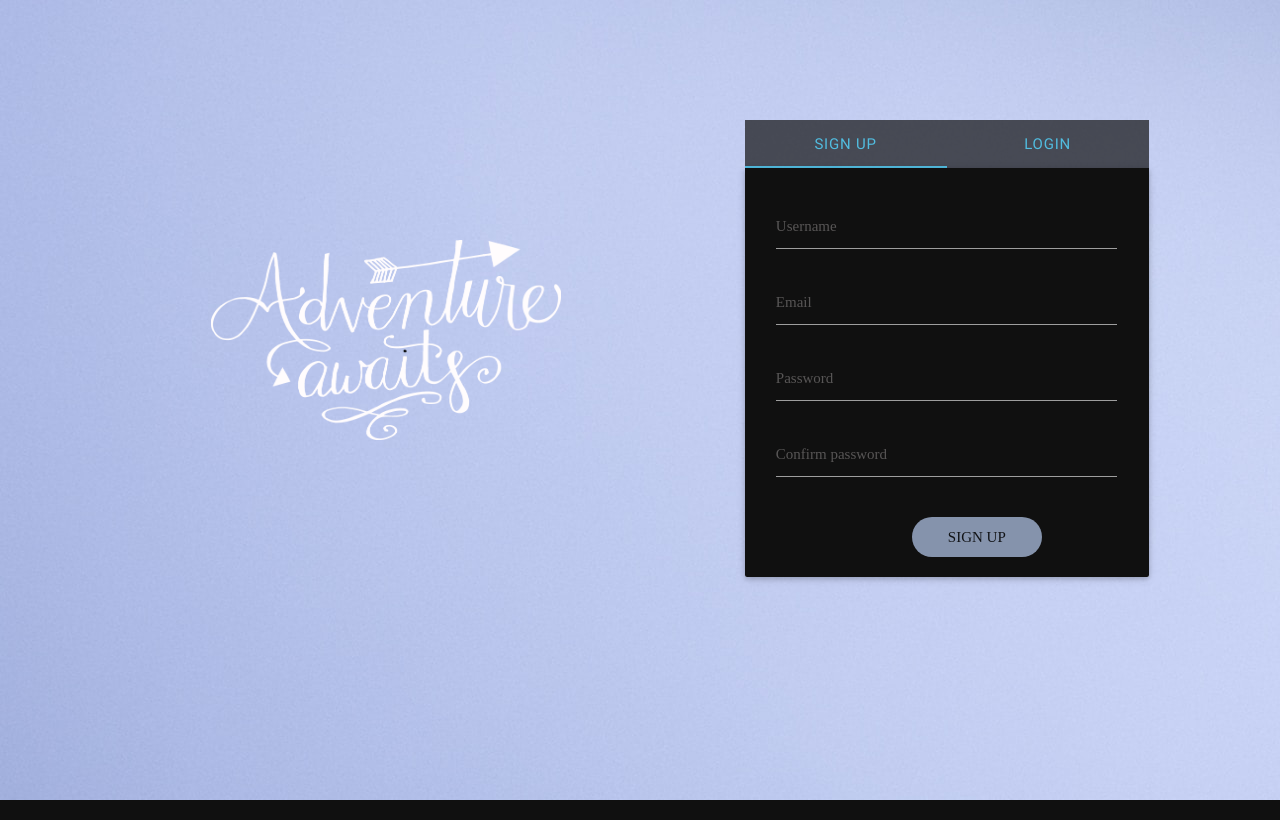
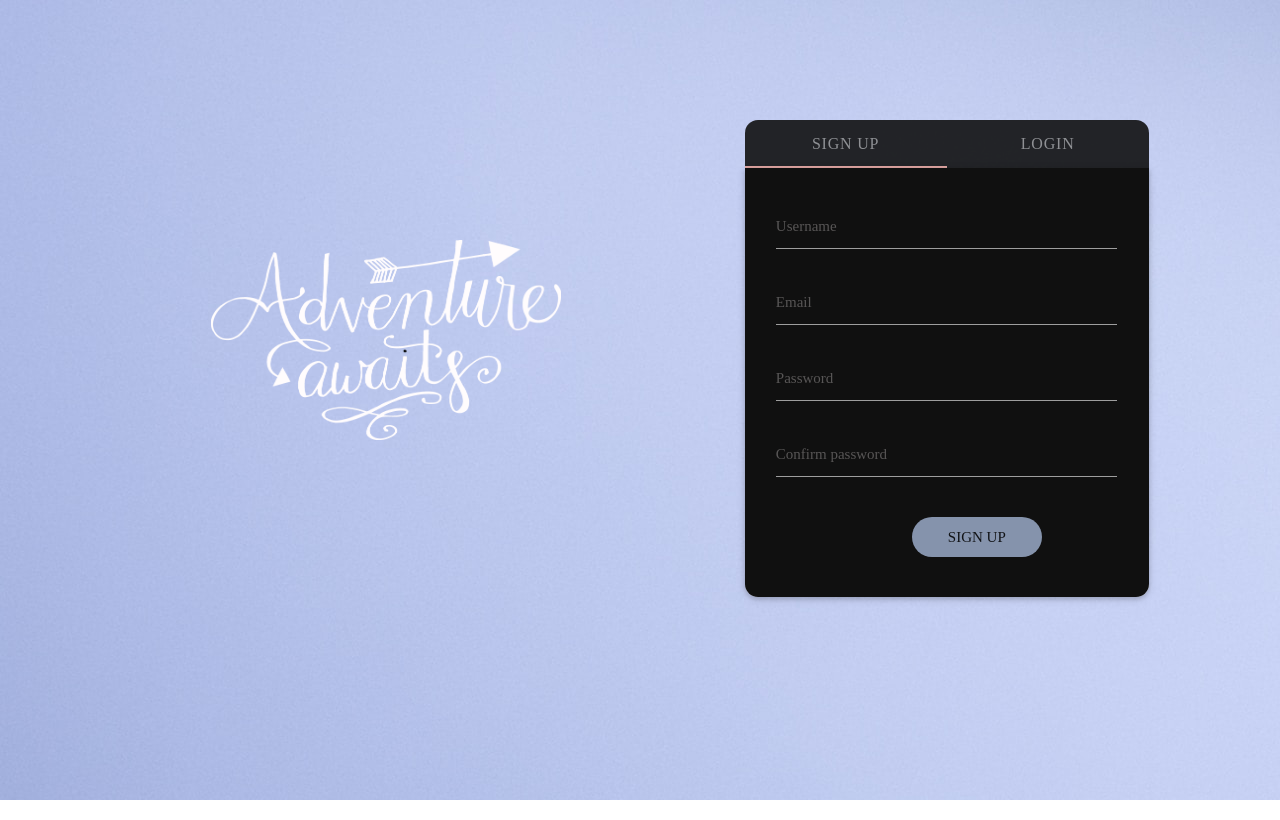
Before and after one commit to penny-wanjiru/Django_app, a Django app: page / in a window 1280 px wide. Run offline with Django 3.2, Linux system fonts and the light colour scheme; some libraries are stand-ins or nearby versions; some web fonts are replaced.

Commit message:
Remove text fill colors and style signin form

```diff
--- a/bucketlist/app/templates/signup.html
+++ b/bucketlist/app/templates/signup.html
@@ -70,11 +70,11 @@
                                     {% endfor %}
                                 {% endif %}
                                 {{ signin.non_field_errors }}
-                                <div class="input-field">
+																<div class="input-field">
                                     <label for="id_subject">Username</label>
                                     {{ signin.username }}
                                 </div>
-                                <div class="input-field">
+																<div class="input-field">
                                     <label for="id_subject">Password</label>
                                     {{ signin.password }}
                                 </div>
--- a/bucketlist/static/my-css/bucketlist.css
+++ b/bucketlist/static/my-css/bucketlist.css
@@ -60,28 +60,53 @@
 }
 
 #signin-btn {
-  height: 50px;
-  width: 200px;
-  margin-left: 136px;
-  margin-top: 50px;
-  background-color: #20B5D8;
-  border: 0pt;
+	height: 40px;
+	width: 130px;
+	margin-left: 136px;
+  margin-top: 25px;
+  background-color: #8593ac;
+	border-radius: 100px;
+  border-style: none;
+	font-family: "Karla-Regular";
 }
 
 #signup_div{
 	border-bottom-left-radius: 200px;
+	border-radius: 0 0 13px 13px;
 }
 
 #signup {
 	font-family: "Karla-Regular";
 	src: url(..static/fonts/Karla-Regular.ttf) format("truetype");
 }
+
 .card .card-content {
 	background-color: #101010;
+	border-radius: 0 0 13px 13px;
 }
+
+.card{
+	border-radius: 0 0 13px 13px;
+}
+
 .tabs {
 	background-color: #101010;
+	border-radius: 13px 13px 0 0;
+	opacity: 0.9;
+	font-family: "Karla-Regular";
+	font-size: 16px;
+	font-color: #8593ac;
 }
+
+
+.tabs .tab a {
+    color: #898a8a;
+}
+
+.tabs .indicator {
+    background-color: #e4a199;
+}
+
 #item-msg {
   font-size: 15px;
   margin-left: 200px;
@@ -119,10 +144,9 @@
 
 }
 
-.row{
-	margin-bottom: 0px;
-	margin-left: 0px;
-	margin-right: 0px;
+input:-webkit-autofill {
+  -webkit-box-shadow: inset 0 0 0px 9999px #0f0f0f!important;
+	-webkit-text-fill-color: white;
 }
 
 #date {
```
